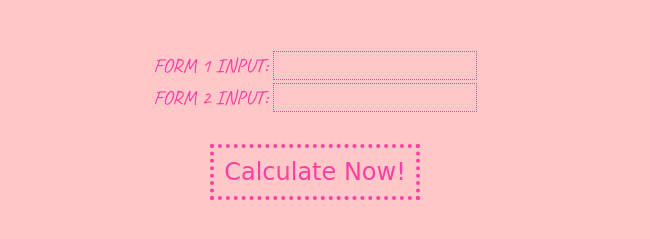
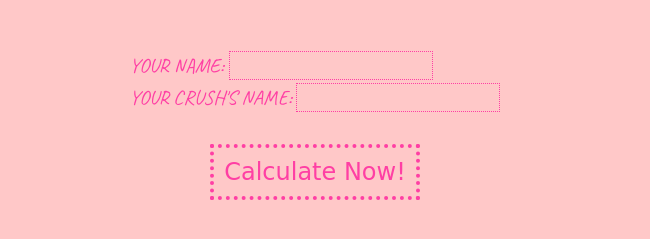
Before and after one commit to aisajib/learningtocode, a plain HTML site: page tinystuff/lovecalculator5000/index.html in a window 1280 px wide. Shown: the part 361-600 px from the top of the page, without its empty margins (325-975 px from the left). Drawn offline with Linux system fonts and the light colour scheme; a web font is replaced by a local one.

Commit message:
Update index.html

```diff
--- a/tinystuff/lovecalculator5000/index.html
+++ b/tinystuff/lovecalculator5000/index.html
@@ -16,12 +16,12 @@
 
         <div class="form">
             <form id="form1">
-                <label for="input1">Form 1 Input:</label>
+                <label for="input1">Your name:</label>
                 <input type="text" id="input1" name="input1">
             </form>
 
             <form id="form2">
-                <label for="input2">Form 2 Input:</label>
+                <label for="input2">Your crush's name:</label>
                 <input type="text" id="input2" name="input2">
             </form>
         </div>
```
